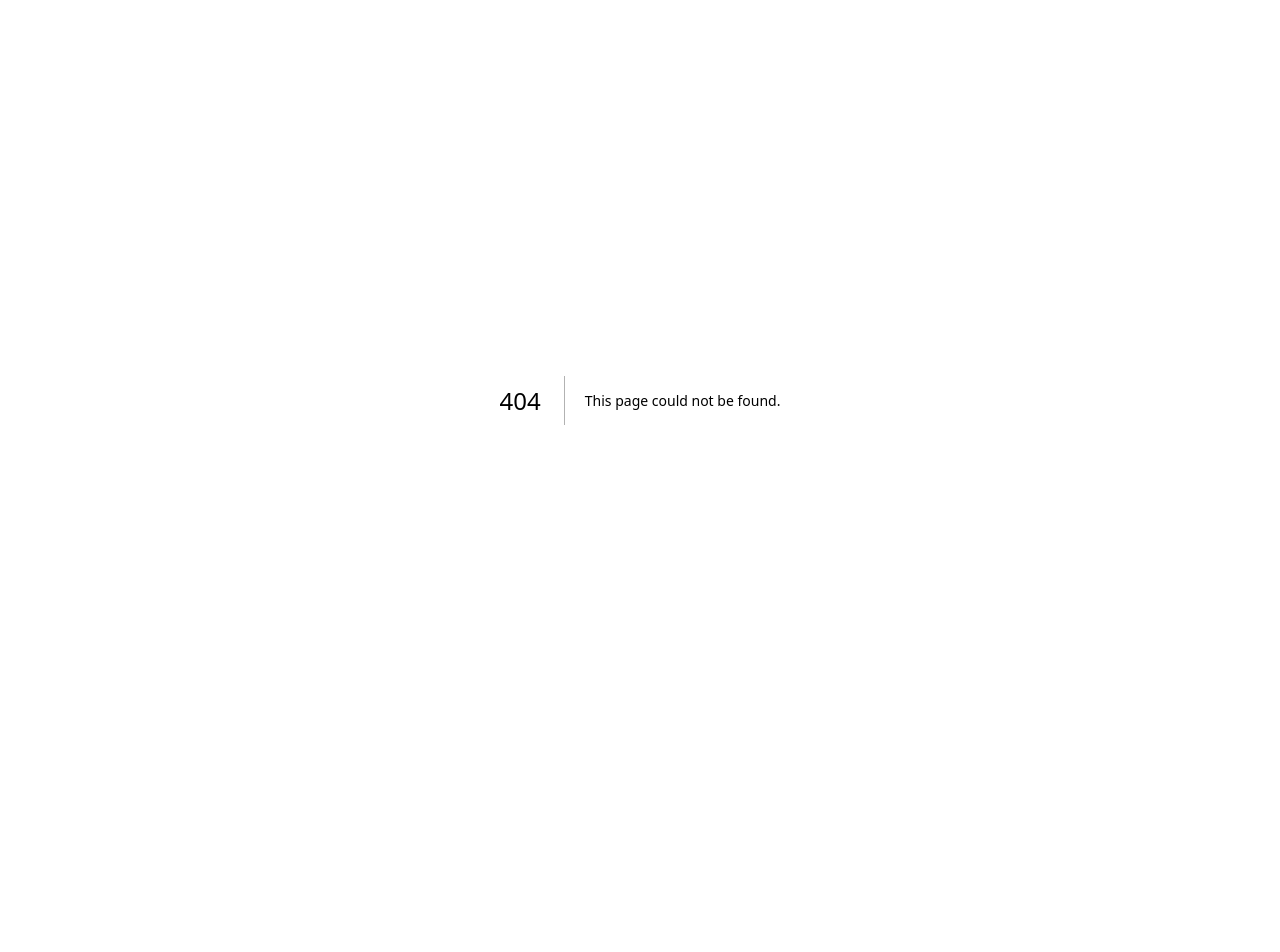
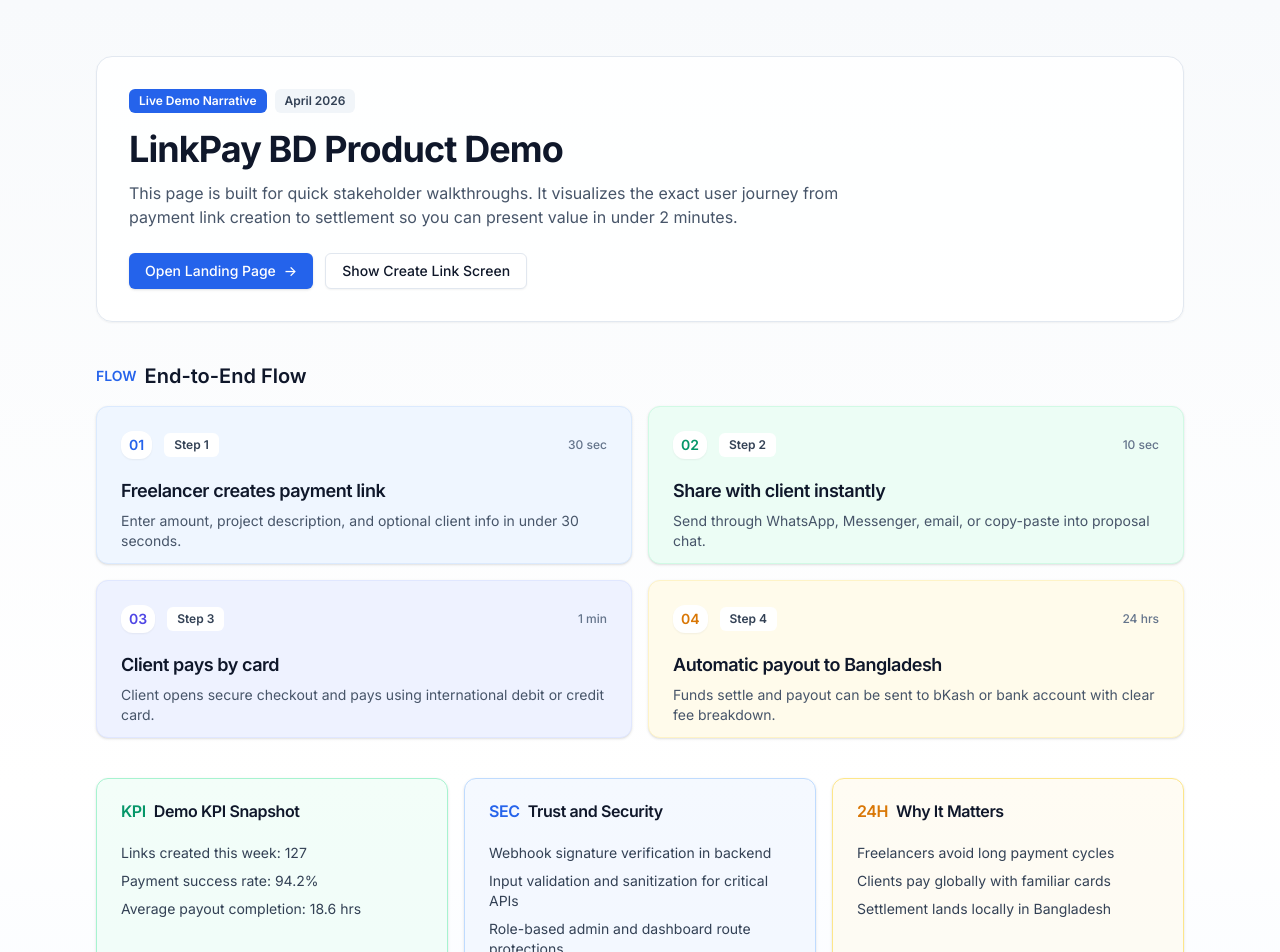
Before and after one commit to Th3X-Zohir/LINKPAY, a Next.js app: page /demo in a window 1280 px wide. Before the commit this address had no page. Shown: the top 952 px of the page. Before the commit the page ends 800 px from the top, so only its background shows below. Built offline with nearby package versions, Linux system fonts and the light colour scheme.

Commit message:
feat: add demo page and link to landing page for enhanced user experience

```diff
--- /dev/null
+++ b/src/app/demo/page.tsx
@@ -0,0 +1,191 @@
+import { Button } from '@/components/ui/button'
+import { Card, CardContent, CardDescription, CardHeader, CardTitle } from '@/components/ui/card'
+
+export const metadata = {
+  title: 'LinkPay BD Demo Story',
+  description: 'A guided visual walkthrough of the LinkPay BD payment link flow.',
+}
+
+const demoSteps = [
+  {
+    title: 'Freelancer creates payment link',
+    detail: 'Enter amount, project description, and optional client info in under 30 seconds.',
+    icon: '01',
+    color: 'text-blue-600',
+    bg: 'bg-blue-50 border-blue-100',
+    time: '30 sec',
+  },
+  {
+    title: 'Share with client instantly',
+    detail: 'Send through WhatsApp, Messenger, email, or copy-paste into proposal chat.',
+    icon: '02',
+    color: 'text-emerald-600',
+    bg: 'bg-emerald-50 border-emerald-100',
+    time: '10 sec',
+  },
+  {
+    title: 'Client pays by card',
+    detail: 'Client opens secure checkout and pays using international debit or credit card.',
+    icon: '03',
+    color: 'text-indigo-600',
+    bg: 'bg-indigo-50 border-indigo-100',
+    time: '1 min',
+  },
+  {
+    title: 'Automatic payout to Bangladesh',
+    detail: 'Funds settle and payout can be sent to bKash or bank account with clear fee breakdown.',
+    icon: '04',
+    color: 'text-amber-600',
+    bg: 'bg-amber-50 border-amber-100',
+    time: '24 hrs',
+  },
+]
+
+const highlights = [
+  'Mobile-first checkout and dashboard for Bangladeshi freelancers',
+  'Transparent pricing with 0.75% platform fee',
+  'Secure payment handling and webhook verification flow',
+  'Clear analytics for earnings, fees, and payout status',
+]
+
+export default function DemoPage() {
+  return (
+    <main className="min-h-screen bg-gradient-to-b from-slate-50 via-white to-blue-50">
+      <section className="mx-auto max-w-6xl px-4 py-14 sm:px-6 lg:px-8">
+        <div className="mb-10 rounded-2xl border border-slate-200 bg-white/90 p-6 shadow-sm sm:p-8">
+          <div className="mb-4 flex flex-wrap items-center gap-2">
+            <span className="inline-flex items-center rounded-md bg-blue-600 px-2.5 py-1 text-xs font-semibold text-white">Live Demo Narrative</span>
+            <span className="inline-flex items-center rounded-md bg-slate-100 px-2.5 py-1 text-xs font-semibold text-slate-700">April 2026</span>
+          </div>
+
+          <h1 className="text-3xl font-bold tracking-tight text-slate-900 sm:text-4xl">
+            LinkPay BD Product Demo
+          </h1>
+          <p className="mt-3 max-w-3xl text-slate-600">
+            This page is built for quick stakeholder walkthroughs. It visualizes the exact user journey from
+            payment link creation to settlement so you can present value in under 2 minutes.
+          </p>
+
+          <div className="mt-6 flex flex-wrap gap-3">
+            <Button asChild>
+              <a href="/">
+                Open Landing Page
+                <span className="ml-2">-&gt;</span>
+              </a>
+            </Button>
+            <Button asChild variant="outline">
+              <a href="/dashboard/links/new">Show Create Link Screen</a>
+            </Button>
+          </div>
+        </div>
+
+        <section className="mb-10">
+          <div className="mb-4 flex items-center gap-2">
+            <span className="text-sm font-semibold text-blue-600">FLOW</span>
+            <h2 className="text-xl font-semibold text-slate-900">End-to-End Flow</h2>
+          </div>
+
+          <div className="grid gap-4 md:grid-cols-2">
+            {demoSteps.map((step, idx) => {
+              return (
+                <Card key={step.title} className={`border ${step.bg}`}>
+                  <CardHeader className="pb-3">
+                    <div className="mb-3 flex items-center justify-between">
+                      <div className="flex items-center gap-3">
+                        <div className={`rounded-xl bg-white px-2 py-1 text-sm font-semibold shadow-sm ${step.color}`}>
+                          {step.icon}
+                        </div>
+                        <span className="inline-flex items-center rounded-md bg-white px-2.5 py-1 text-xs font-semibold text-slate-700">
+                          Step {idx + 1}
+                        </span>
+                      </div>
+                      <span className="text-xs font-medium text-slate-500">{step.time}</span>
+                    </div>
+                    <CardTitle className="text-lg text-slate-900">{step.title}</CardTitle>
+                    <CardDescription className="text-slate-600">{step.detail}</CardDescription>
+                  </CardHeader>
+                </Card>
+              )
+            })}
+          </div>
+        </section>
+
+        <section className="mb-10 grid gap-4 lg:grid-cols-3">
+          <Card className="border-emerald-200 bg-emerald-50/60">
+            <CardHeader>
+              <CardTitle className="flex items-center gap-2 text-slate-900">
+                <span className="text-emerald-600">KPI</span>
+                Demo KPI Snapshot
+              </CardTitle>
+            </CardHeader>
+            <CardContent className="space-y-2 text-sm text-slate-700">
+              <p>Links created this week: 127</p>
+              <p>Payment success rate: 94.2%</p>
+              <p>Average payout completion: 18.6 hrs</p>
+            </CardContent>
+          </Card>
+
+          <Card className="border-blue-200 bg-blue-50/60">
+            <CardHeader>
+              <CardTitle className="flex items-center gap-2 text-slate-900">
+                <span className="text-blue-600">SEC</span>
+                Trust and Security
+              </CardTitle>
+            </CardHeader>
+            <CardContent className="space-y-2 text-sm text-slate-700">
+              <p>Webhook signature verification in backend</p>
+              <p>Input validation and sanitization for critical APIs</p>
+              <p>Role-based admin and dashboard route protections</p>
+            </CardContent>
+          </Card>
+
+          <Card className="border-amber-200 bg-amber-50/60">
+            <CardHeader>
+              <CardTitle className="flex items-center gap-2 text-slate-900">
+                <span className="text-amber-600">24H</span>
+                Why It Matters
+              </CardTitle>
+            </CardHeader>
+            <CardContent className="space-y-2 text-sm text-slate-700">
+              <p>Freelancers avoid long payment cycles</p>
+              <p>Clients pay globally with familiar cards</p>
+              <p>Settlement lands locally in Bangladesh</p>
+            </CardContent>
+          </Card>
+        </section>
+
+        <section className="mb-10 rounded-2xl border border-slate-200 bg-white p-6 shadow-sm sm:p-8">
+          <h2 className="text-xl font-semibold text-slate-900">What to emphasize in your boss demo</h2>
+          <div className="mt-4 grid gap-3 sm:grid-cols-2">
+            {highlights.map((item) => (
+              <div key={item} className="flex gap-2 text-slate-700">
+                <span className="mt-0.5 h-4 w-4 shrink-0 text-emerald-600">OK</span>
+                <span>{item}</span>
+              </div>
+            ))}
+          </div>
+        </section>
+
+        <section className="rounded-2xl border border-slate-200 bg-slate-900 p-6 text-white shadow-sm sm:p-8">
+          <h2 className="text-xl font-semibold">Two-minute talk track</h2>
+          <p className="mt-3 max-w-3xl text-slate-200">
+            LinkPay BD lets Bangladeshi freelancers create branded payment links in seconds, accept international
+            card payments, and receive local payouts with transparent fees and analytics. The core flow is already
+            implemented and this demo page visualizes the complete user journey for stakeholders.
+          </p>
+          <div className="mt-6 flex flex-wrap gap-3">
+            <Button asChild variant="secondary" className="bg-white text-slate-900 hover:bg-slate-100">
+              <a href="/">Back to Home</a>
+            </Button>
+            <Button asChild className="bg-blue-600 hover:bg-blue-700">
+              <a href="/dashboard/analytics">
+                Preview Analytics UI
+                <span className="ml-2">-&gt;</span>
+              </a>
+            </Button>
+          </div>
+        </section>
+      </section>
+    </main>
+  )
+}
--- a/src/app/page.tsx
+++ b/src/app/page.tsx
@@ -427,6 +427,11 @@
 
             {/* Desktop CTAs */}
             <div className="hidden md:flex items-center gap-3">
+              <Link href="/demo">
+                <Button variant="outline" size="sm" className="border-blue-200 text-blue-700 hover:bg-blue-50">
+                  Demo
+                </Button>
+              </Link>
               <Link href="/login">
                 <Button variant="ghost" size="sm" className="text-slate-600">
                   Login
```
Also changed, not shown: 1 other file (tests, documents, lock files or other folders).
